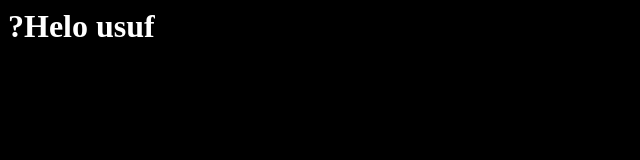
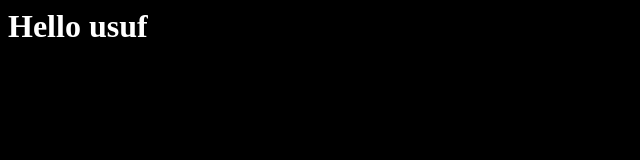
Before and after one commit to nmifzal/fourthexp, a plain HTML site: page index.html in a window 1280 px wide. Shown: the whole page, without its empty margins (0-640 px from the left). Drawn offline with Linux system fonts and the light colour scheme.

Commit message:
Update index.html

```diff
--- a/index.html
+++ b/index.html
@@ -1,5 +1,5 @@
 <html>
 <body bgcolor="black">
-<cneter><h1 style="color:white">?Helo usuf</h1></center>
+<cneter><h1 style="color:white">Hello usuf</h1></center>
 </body>
 </html>
```
